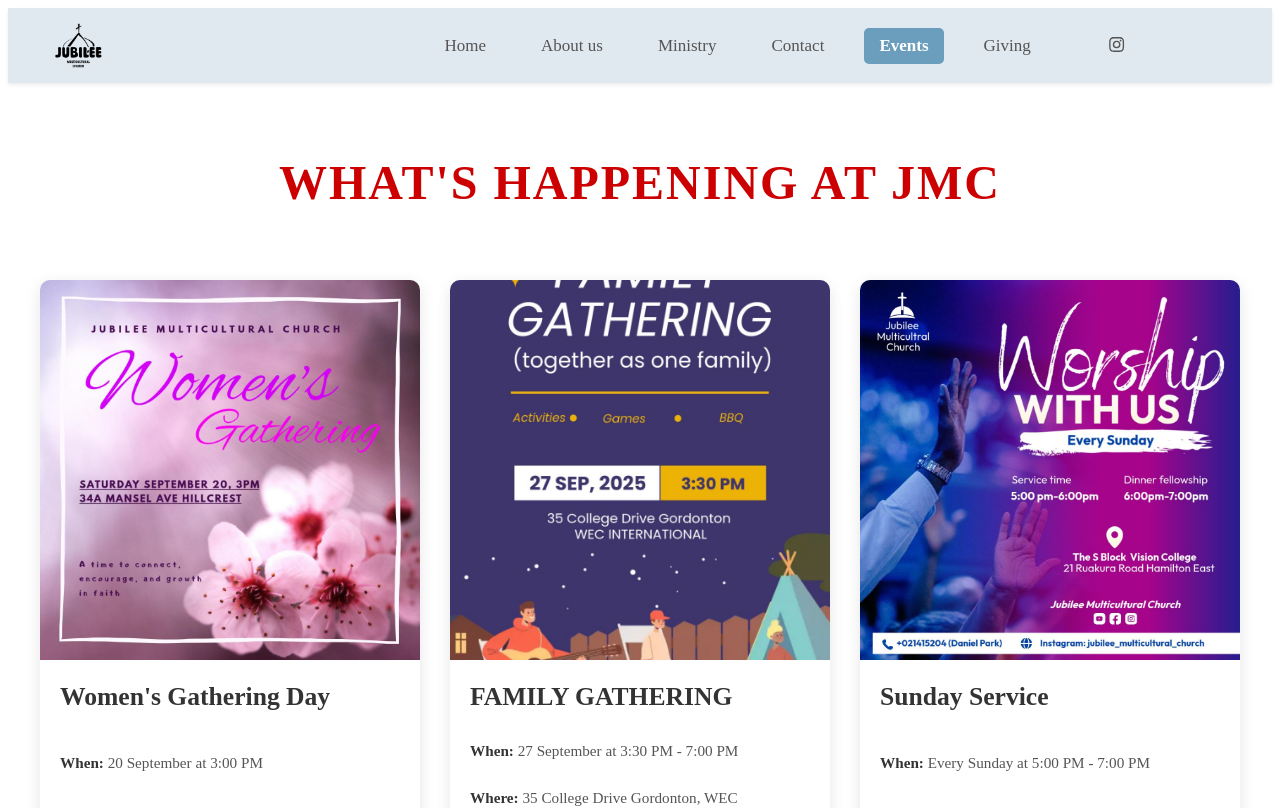
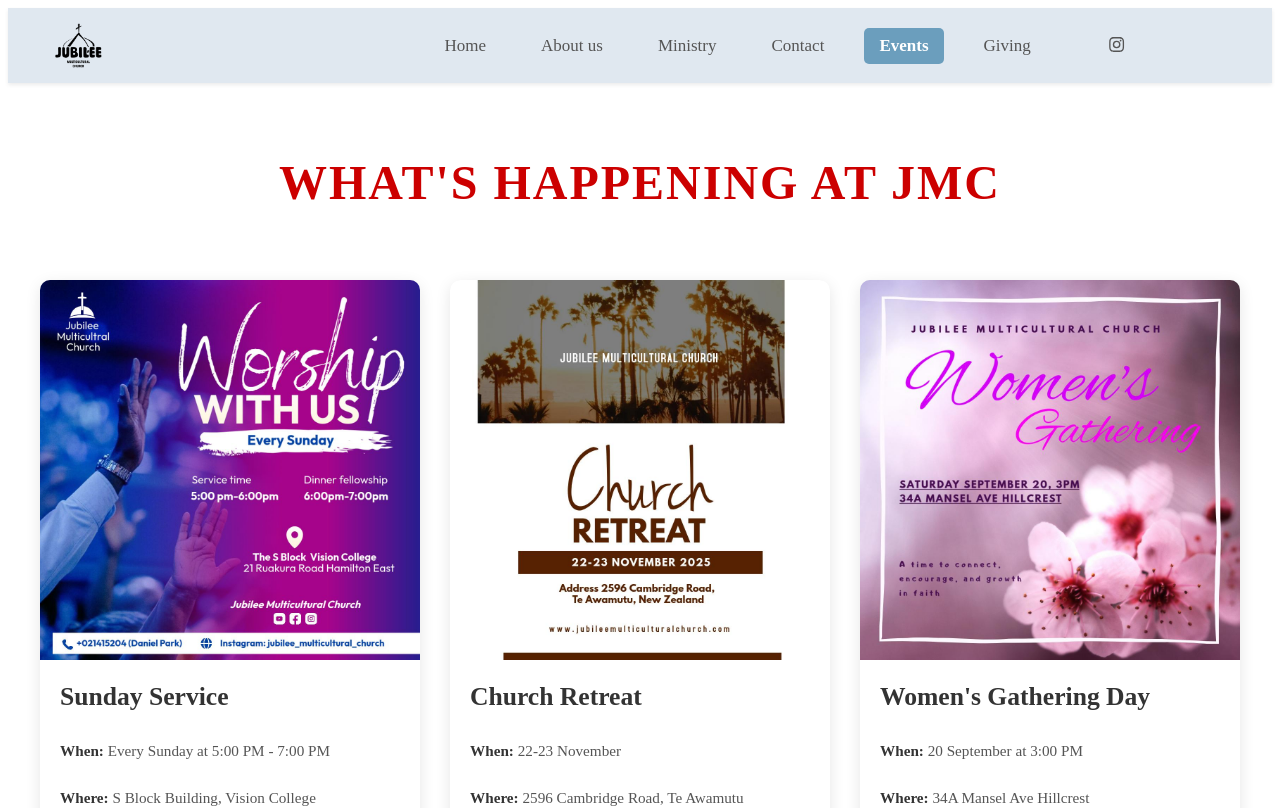
Before and after one commit to albert-newton-liu/jmc, a React (Vite) app: page /events in a window 1280 px wide. Shown: the top 808 px of the page. Built offline with nearby package versions, Linux system fonts and the light colour scheme.

Commit message:
add events

```diff
--- a/src/constants/Constant.js
+++ b/src/constants/Constant.js
@@ -1,4 +1,22 @@
 export const ALL_EVENTS_DATA = [
+    {
+        id: 9,
+        title: 'Sunday Service',
+        date: 'Every Sunday',
+        time: '5:00 PM - 7:00 PM',
+        location: 'S Block Building, Vision College',
+        description: '',
+        posterUrl: '/images/events/event9.png'
+    },
+    {
+        id: 12,
+        title: `Church Retreat`,
+        date: '22-23 November',
+        time: '',
+        location: '2596 Cambridge Road, Te Awamutu',
+        description: '',
+        posterUrl: '/images/events/event12.jpeg'
+    },
     {
         id: 11,
         title: `Women's Gathering Day`,
@@ -16,15 +34,6 @@
         location: '35 College Drive Gordonton, WEC INTERNATIONAL',
         description: '',
         posterUrl: '/images/events/event10.jpeg'
-    },
-    {
-        id: 9,
-        title: 'Sunday Service',
-        date: 'Every Sunday',
-        time: '5:00 PM - 7:00 PM',
-        location: 'S Block Building, Vision College',
-        description: '',
-        posterUrl: '/images/events/event9.png'
     },
     {
         id: 8,
```
Also changed, not shown: public/images/events/event10.jpeg, public/images/events/event12.jpeg (added).
